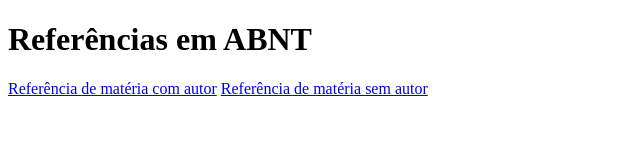
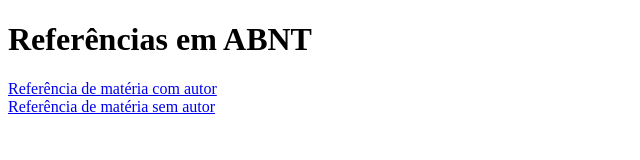
Before and after one commit to marcosbarross/refs_abnt, a plain HTML site: page index.html in a window 1280 px wide. Shown: the whole page, without its empty margins (0-640 px from the left). Drawn offline with Linux system fonts and the light colour scheme.

Commit message:
Update index.html

```diff
--- a/index.html
+++ b/index.html
@@ -8,7 +8,7 @@
 </head>
 <body>
 <header><h1>Referências em ABNT</h1></header>
-    <a href="ref_mat_aut.html">Referência de matéria com autor</a>
+    <a href="ref_mat_aut.html">Referência de matéria com autor</a> <br>
     <a href="ref_mat_noaut.html">Referência de matéria sem autor</a>
 </body>
 </html>
```
